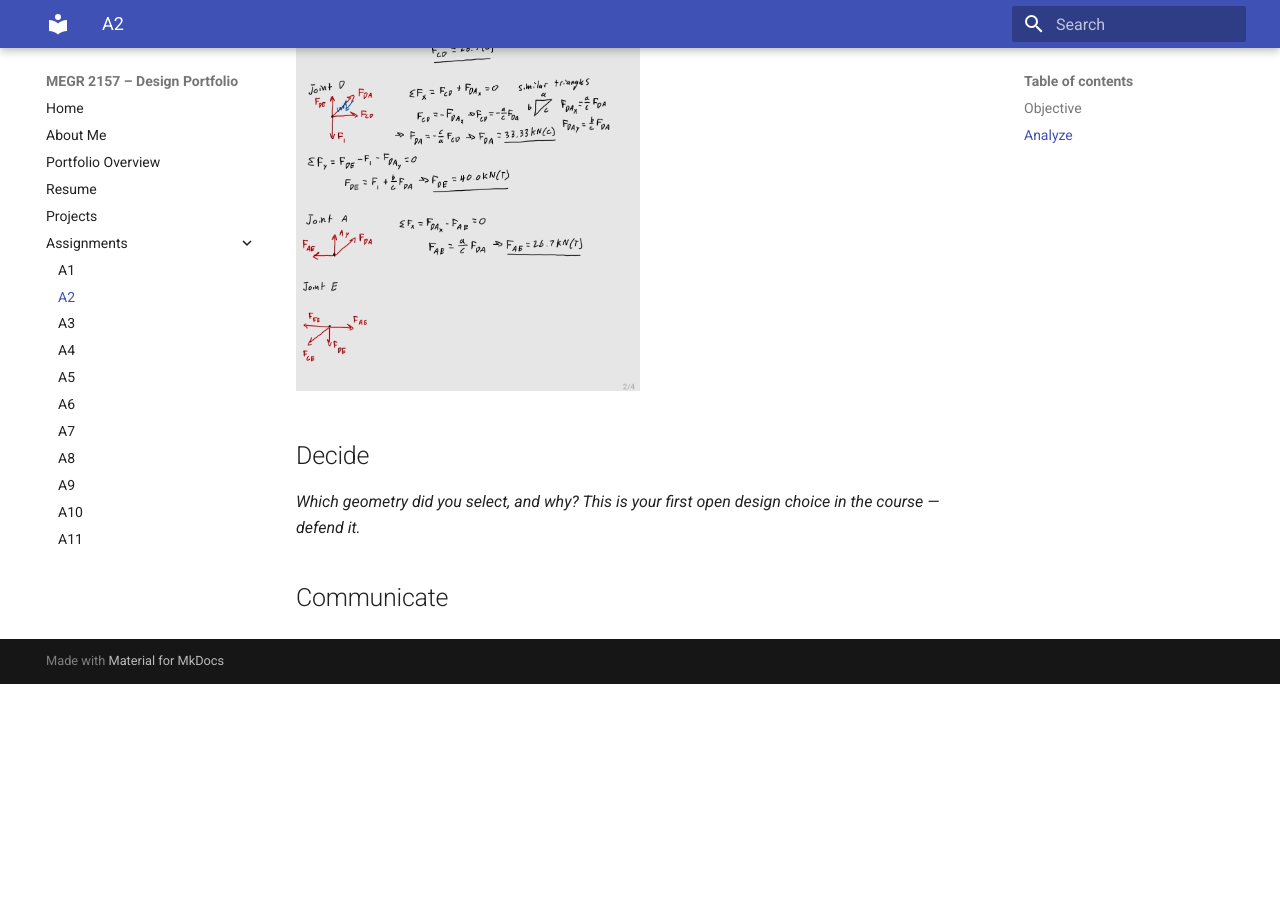
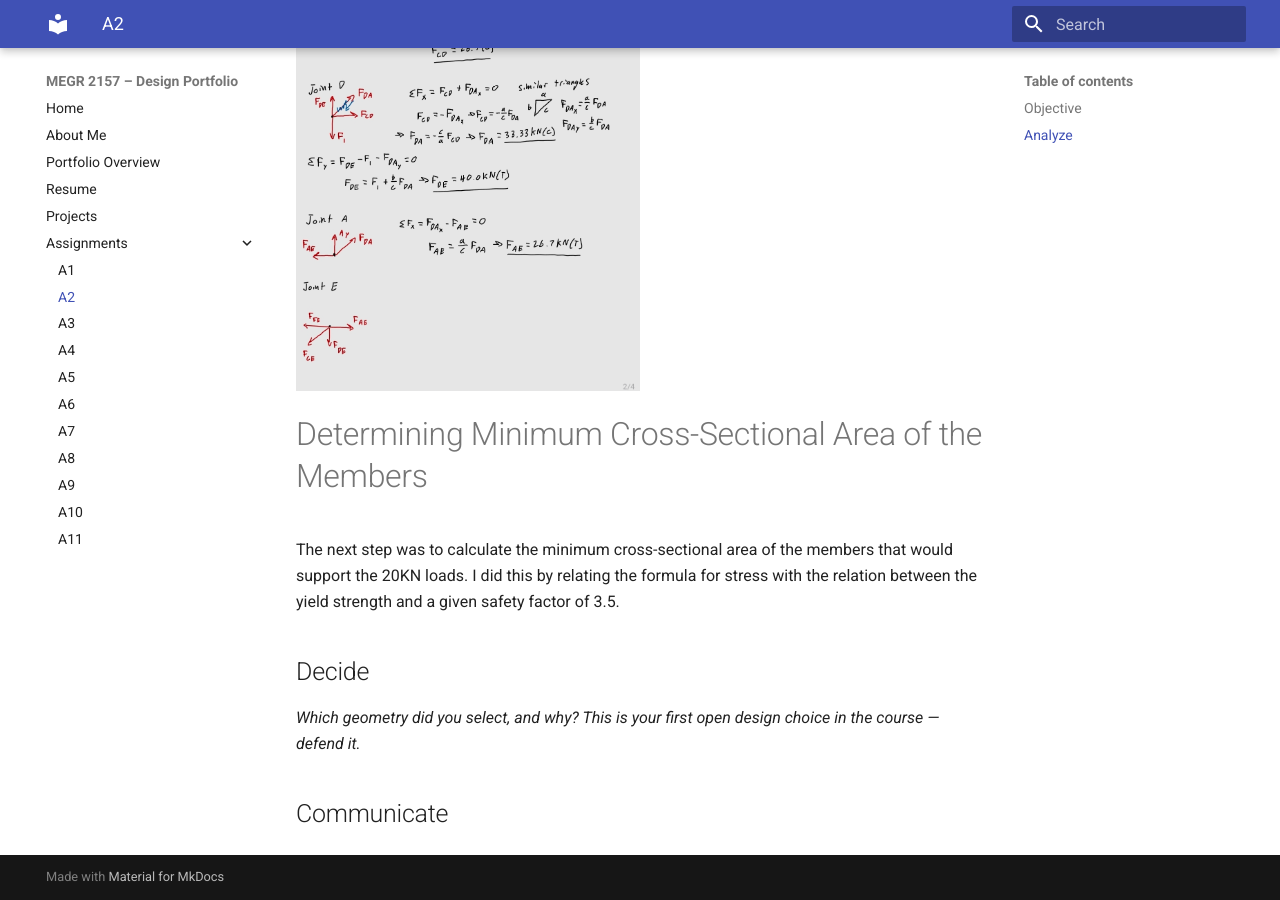
Before and after one commit to jwelch37/megr2156-portfolio, an MkDocs documentation site: the page built from docs/assignments/A02/index.md, in a window 1280 px wide and 900 px high, scrolled down 1398 px. Built offline with MkDocs 1.6.1 and Material for MkDocs 9.7.7, drawn with Linux system fonts in a browser that asks for light colours; before the commit the page ends 2082 px from its top, so only the background shows below that.

Commit message:
Add section on minimum cross-sectional area calculation
Added section on determining minimum cross-sectional area of members for 20KN loads.

```diff
--- a/docs/assignments/A02/index.md
+++ b/docs/assignments/A02/index.md
@@ -23,7 +23,9 @@ Then I solved for all of the internal forces method of joints. Drawing a FBD of
 
 <img src="1000001193.jpg" alt="Alt Text" width="50%"> <img src="1000001196.jpg" alt="Alt Text" width="50%">
 
+# Determining Minimum Cross-Sectional Area of the Members
 
+The next step was to calculate the minimum cross-sectional area of the members that would support the 20KN loads. I did this by relating the formula for stress with the relation between the yield strength and a given safety factor of 3.5.
 
 
 
```
